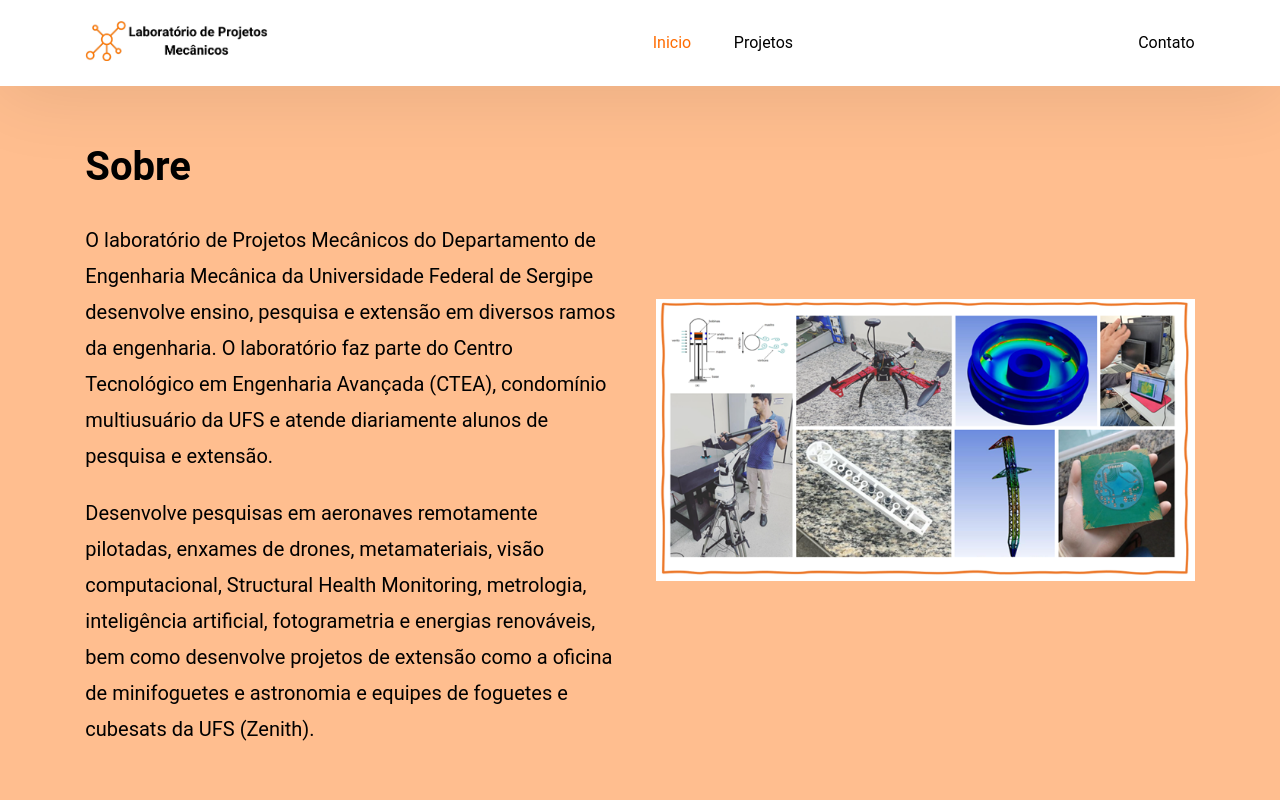
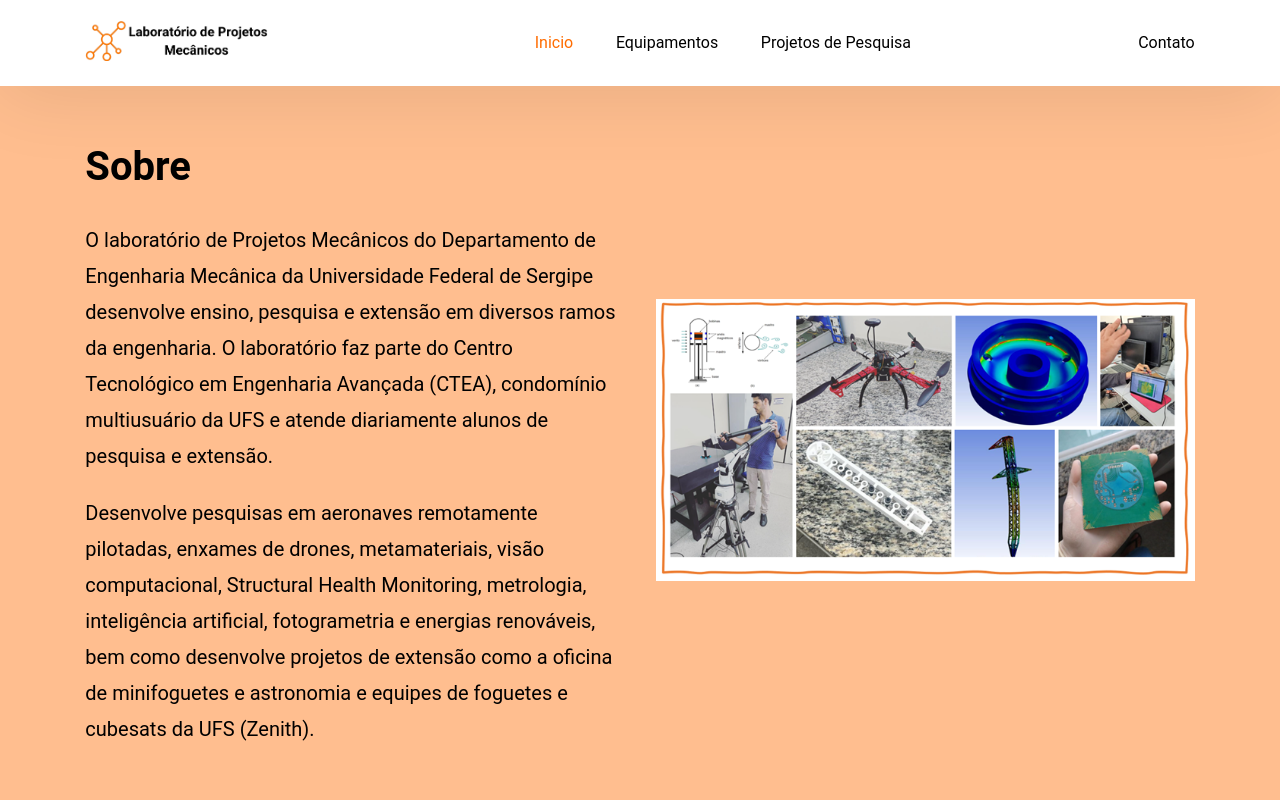
Before and after one commit to lpm-ufs/lpm-site, a React (Create React App) app: page / in a window 1280 px wide. Shown: the top 800 px of the page. Built offline with nearby package versions, Linux system fonts and the light colour scheme.

Commit message:
correcao_fluxo

```diff
--- a/src/Pages/Home/AboutMe2.jsx
+++ b/src/Pages/Home/AboutMe2.jsx
@@ -1,6 +1,6 @@
 export default function AboutMe2() {
     return (
-      <section id="AboutMe" className="about--section2">
+      <section id="AboutMe2" className="about--section2">
         <div className="about--section--img">
           <img src="./img/equipamentos.png" alt="About Me" />
         </div>
--- a/src/Pages/Home/MyPortfolio.jsx
+++ b/src/Pages/Home/MyPortfolio.jsx
@@ -5,7 +5,7 @@ export default function MyPortfolio() {
     <section className="portfolio--section" id="MyPortfolio">
       <div className="portfolio--container-box">
         <div className="portfolio--container">
-          <h2 className="section--heading">Projetos</h2>
+          <h2 className="section--heading">Projetos de Pesquisa</h2>
         </div>
         <div>
         </div>
--- a/src/Pages/Home/Navbar.jsx
+++ b/src/Pages/Home/Navbar.jsx
@@ -61,6 +61,21 @@ function Navbar() {
               Inicio
             </Link>
           </li>
+
+          <li>
+            <Link
+              onClick={closeMenu}
+              activeClass="navbar--active-content"
+              spy={true}
+              smooth={true}
+              offset={-70}
+              duration={500}
+              to="AboutMe2"
+              className="navbar--content"
+            >
+              Equipamentos
+            </Link>
+          </li>
           <li>
             <Link
               onClick={closeMenu}
@@ -72,9 +87,10 @@ function Navbar() {
               to="MyPortfolio"
               className="navbar--content"
             >
-              Projetos
+              Projetos de Pesquisa
             </Link>
           </li>
+
         </ul>
       </div>
       <Link
--- a/src/Pages/Home/Testimonials.jsx
+++ b/src/Pages/Home/Testimonials.jsx
@@ -2,7 +2,7 @@ import data from "../../data/index.json";
 
 export default function Testimonial() {
   // Filtrar depoimentos com ID maior que 4
-  const filteredStudentCi = data?.student_ci?.filter(item => item.id > 4);
+  const filteredStudentCi = data?.student_ci?.filter(item => item.id < 4);
 
   return (
     <section className="testimonial--section" id="testimonial">
@@ -14,11 +14,11 @@ export default function Testimonial() {
       </div>
       <div className="portfolio--section--container">
         {filteredStudentCi?.map((item, index) => (
-          <div key={index} className="">
+          <div key={index} className="testimonial--section--card">
             <div className="testimonial--section--card--review">
             </div>
             <div className="testimonial--section--card--author--detail">
-              <img src={item.src} alt="Avatar" width="75" height="76" />
+            <img src={item.src} alt="Avatar" width="75" height="76" />
               <div>
                 <p className="text-md testimonial--author--name">
                   {item.author_name}
@@ -28,6 +28,8 @@ export default function Testimonial() {
                 </p>
               </div>
             </div>
+            <p className="text-md">{item.description}</p>
+
           </div>
         ))}
       </div>
```
